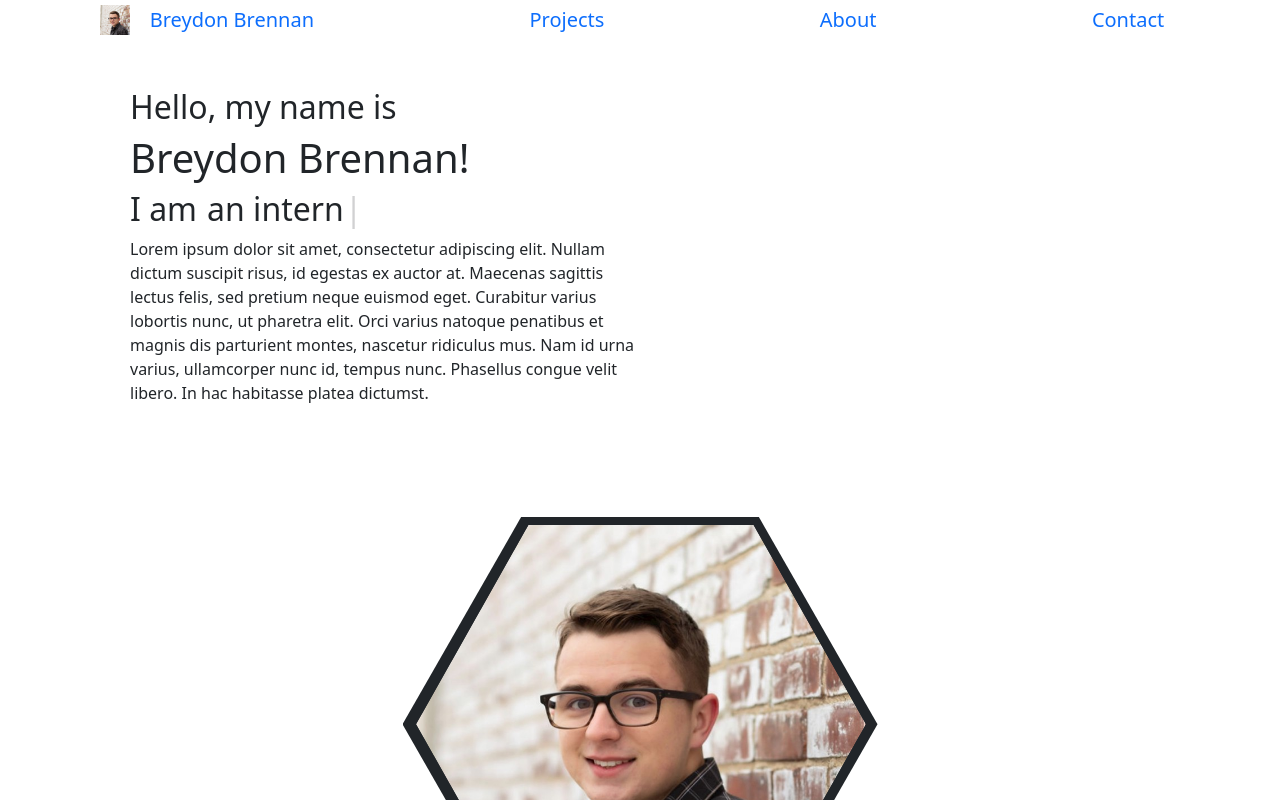
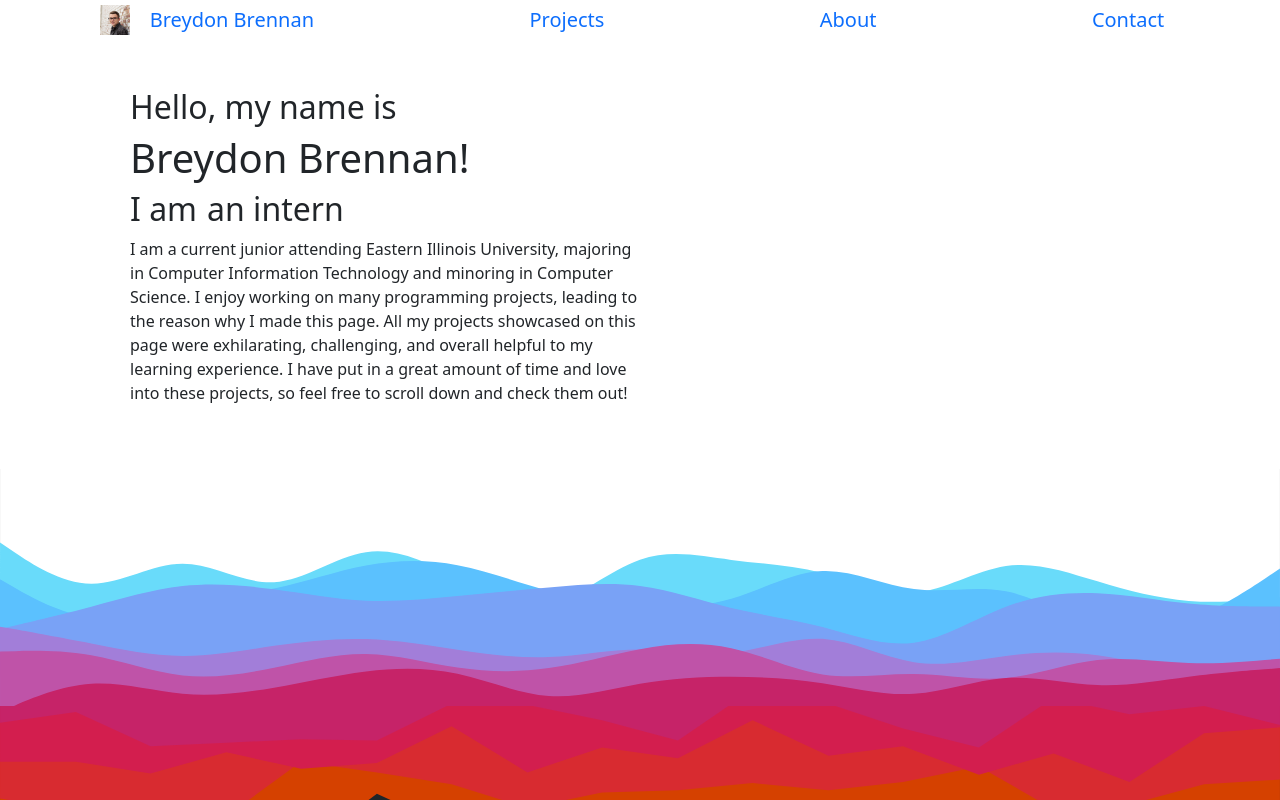
Before and after one commit to breydonb/breydonb, a React (Create React App) app in the folder React/portfolio-website/: page / in a window 1280 px wide. Shown: the top 800 px of the page. Built offline with nearby package versions, Linux system fonts and the light colour scheme.

Commit message:
Adding description to start page, removed image, other various visual changes

```diff
--- a/React/portfolio-website/src/components/Footer.jsx
+++ b/React/portfolio-website/src/components/Footer.jsx
@@ -6,7 +6,7 @@ function Footer(){
         <div className='d-flex justify-content-center '>
             <ul class="nav justify-content-center">
                 <li class="nav-item">
-                    <a href='https://www.github.com/breydonb/breydonb.github.io' className='nav-link' rel="noreferrer" target='_blank'>
+                    <a href='https://www.github.com/breydonb/breydonb' className='nav-link' rel="noreferrer" target='_blank'>
                         <Github />
                     </a>
                 </li>
--- a/React/portfolio-website/src/components/data/Project.json
+++ b/React/portfolio-website/src/components/data/Project.json
@@ -2,7 +2,7 @@
     {
         "title": "Discord Music Bot with Java",
         "desc": "This is a simple discord bot that allows users to request songs on YouTube to be played in my local discord server",
-        "link": "https://github.com/breydonb/breydonb.github.io/tree/master/discordBot/beckybot",
+        "link": "https://github.com/breydonb/breydonb/tree/master/discordBot/beckybot",
         "img": "img/ph.svg",
         "alt": "Thumbnail of discord bot source code"
 
@@ -10,21 +10,21 @@
     {
         "title": "Interfaces and Abstract Classes in Java",
         "desc": "This is a simple discord bot that allows users to request songs on YouTube to be played in my local discord server",
-        "link": "https://github.com/breydonb/breydonb.github.io/tree/master/java/lab6",
+        "link": "https://github.com/breydonb/breydonb/tree/master/java/lab6",
         "img": "img/ph.svg",
         "alt": "Thumbnail of lab 6 code from object oriented"
     },
     {
         "title": "Compound Interest Calculator",
         "desc": "This is a simple discord bot that allows users to request songs on YouTube to be played in my local discord server",
-        "link": "https://github.com/breydonb/breydonb.github.io/blob/master/java/FinalProject.java",
+        "link": "https://github.com/breydonb/breydonb/blob/master/java/FinalProject.java",
         "img": "img/ph.svg",
         "alt": "Thumbnail of lab 6 code from object oriented"
     },
     {
         "title": "Trip Collage iOS App",
         "desc": "I made this application during my freshman year of college by referencing Apple's Documentation. This uses Apple Map's API to show where the events where my friends and I have went",
-        "link": "https://github.com/breydonb/breydonb.github.io/tree/master/Swift/Testing%20SwiftUI",
+        "link": "https://github.com/breydonb/breydonb/tree/master/Swift/Testing%20SwiftUI",
         "img": "img/ph.svg",
         "alt": "Thumbnail of lab 6 code from object oriented"
     }
@@ -32,7 +32,7 @@
     {
         "title": "Leetcode Algorithm Techniques in Python",
         "desc": "Preparing for interviews for internships in software development, I started to work on various algorithms. These algorithms include various sorting algorithm",
-        "link": "https://github.com/breydonb/breydonb.github.io/tree/master/Python/leelcode",
+        "link": "https://github.com/breydonb/breydonb/tree/master/Python/leelcode",
         "img": "img/ph.svg",
         "alt": "Thumbnail of lab 6 code from object oriented"
     }
@@ -40,7 +40,7 @@
     {
         "title": "MySQL Final Project",
         "desc": "We took the approach as a Database Administrator at a startup called Amazon and had to create the database for them. This includes a Sales table, Products table, and Customers table. ",
-        "link": "https://github.com/breydonb/breydonb.github.io/tree/master/MySQL/FinalProject",
+        "link": "https://github.com/breydonb/breydonb/tree/master/MySQL/FinalProject",
         "img": "img/ph.svg",
         "alt": "Thumbnail of lab 6 code from object oriented"
     }
--- a/React/portfolio-website/src/components/intro/intro.jsx
+++ b/React/portfolio-website/src/components/intro/intro.jsx
@@ -7,27 +7,7 @@ import Typewriter from 'typewriter-effect';
 function intro(){
     return (
         <>
-            {/* <div className='d-flex justify-content-between align-items-center'>
-                <div className='d-flex flex-column p-5'>
-                    <h2 id="i-intro">Hello, my name is </h2>
-                    <h1 id="h-100">Breydon Brennan!</h1>
-                    <div className='d-flex justify-content-left align-items-center'>
-                        <h2>I am</h2>
-                        <h2>
-                            <Typewriter
-                                    options={{
-                                        strings: ["a student", "an intern","a coding enthusiast"],
-                                        autoStart: true,
-                                        loop: true,
-                                    }}
-                            />
-                        </h2>
-                    </div>
-                    <p className='w-50'>
-                        Lorem ipsum dolor sit amet, consectetur adipiscing elit. Nullam dictum suscipit risus, id egestas ex auctor at. Maecenas sagittis lectus felis, sed pretium neque euismod eget. Curabitur varius lobortis nunc, ut pharetra elit. Orci varius natoque penatibus et magnis dis parturient montes, nascetur ridiculus mus. Nam id urna varius, ullamcorper nunc id, tempus nunc. Phasellus congue velit libero. In hac habitasse platea dictumst.
-                    </p>
-                </div>
-
+            {/*
                 <div className='p-5'>
                     <div className='d-flex justify-content-center'>
                         <div className='hexagon'>
@@ -39,33 +19,26 @@ function intro(){
                 </div>
             </div> */}
             <div className='container'>
-                <div className='col'>
-                    <div className='d-inline-flex flex-column p-5'>
-                        <h2 id="i-intro">Hello, my name is </h2>
-                        <h1 id="h-100">Breydon Brennan!</h1>
-                        <div className='d-flex justify-content-left align-items-center'>
-                            <h2>I am</h2>
-                            <h2>
-                                <Typewriter
-                                        options={{
-                                            strings: ["a student", "an intern","a coding enthusiast"],
-                                            autoStart: true,
-                                            loop: true,
-                                        }}
-                                />
-                            </h2>
-                        </div>
-                        <p className='w-50'>
-                            Lorem ipsum dolor sit amet, consectetur adipiscing elit. Nullam dictum suscipit risus, id egestas ex auctor at. Maecenas sagittis lectus felis, sed pretium neque euismod eget. Curabitur varius lobortis nunc, ut pharetra elit. Orci varius natoque penatibus et magnis dis parturient montes, nascetur ridiculus mus. Nam id urna varius, ullamcorper nunc id, tempus nunc. Phasellus congue velit libero. In hac habitasse platea dictumst.
-                        </p>
-                    </div>
-                    <div className='p-5'>
-                        <div className='d-flex justify-content-center align-items-center'>
-                            <div className='hexagon'>
-                                <div className='hex-background'>
-                                    <img src='img/me-full.jpg' alt='Breydon Brennan'/>
-                                </div>
+                <div className='row justify-content-around'>
+                    <div className='col'>
+                        <div className='d-flex flex-column p-5'>
+                            <h2 id="i-intro">Hello, my name is </h2>
+                            <h1 id="h-100">Breydon Brennan!</h1>
+                            <div className='d-flex justify-content-left align-items-center'>
+                                <h2>I am</h2>
+                                <h2>
+                                    <Typewriter
+                                            options={{
+                                                strings: ["a student", "an intern","a coding enthusiast"],
+                                                autoStart: true,
+                                                loop: true,
+                                            }}
+                                    />
+                                </h2>
                             </div>
+                            <p className='w-50'>
+                                I am a current junior attending Eastern Illinois University, majoring in Computer Information Technology and minoring in Computer Science. I enjoy working on many programming projects, leading to the reason why I made this page. All my projects showcased on this page were exhilarating, challenging, and overall helpful to my learning experience. I have put in a great amount of time and love into these projects, so feel free to scroll down and check them out!
+                            </p>
                         </div>
                     </div>
                 </div>
```
Also changed, not shown: React/portfolio-website/src/components/data/ExpandedProjectData.json (+9 -9 lines), 7 other files (tests, documents, lock files or other folders).
